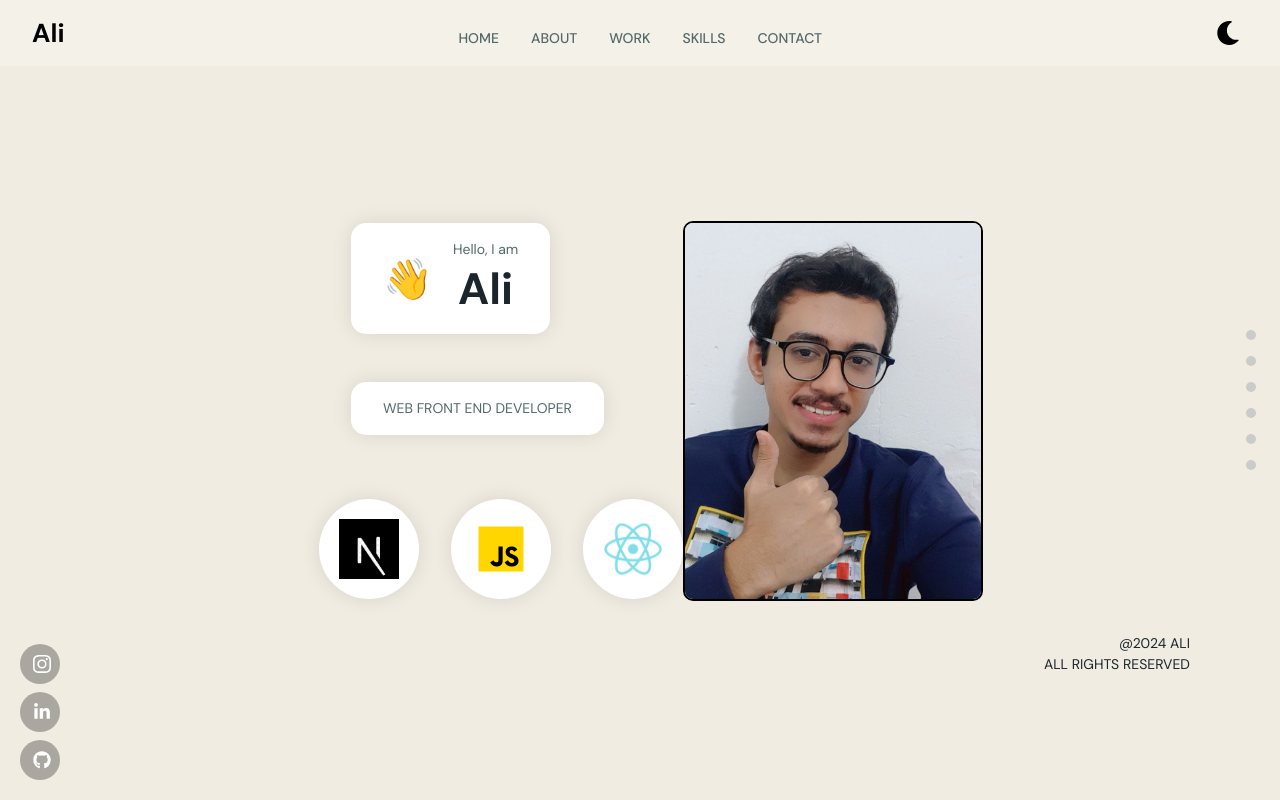
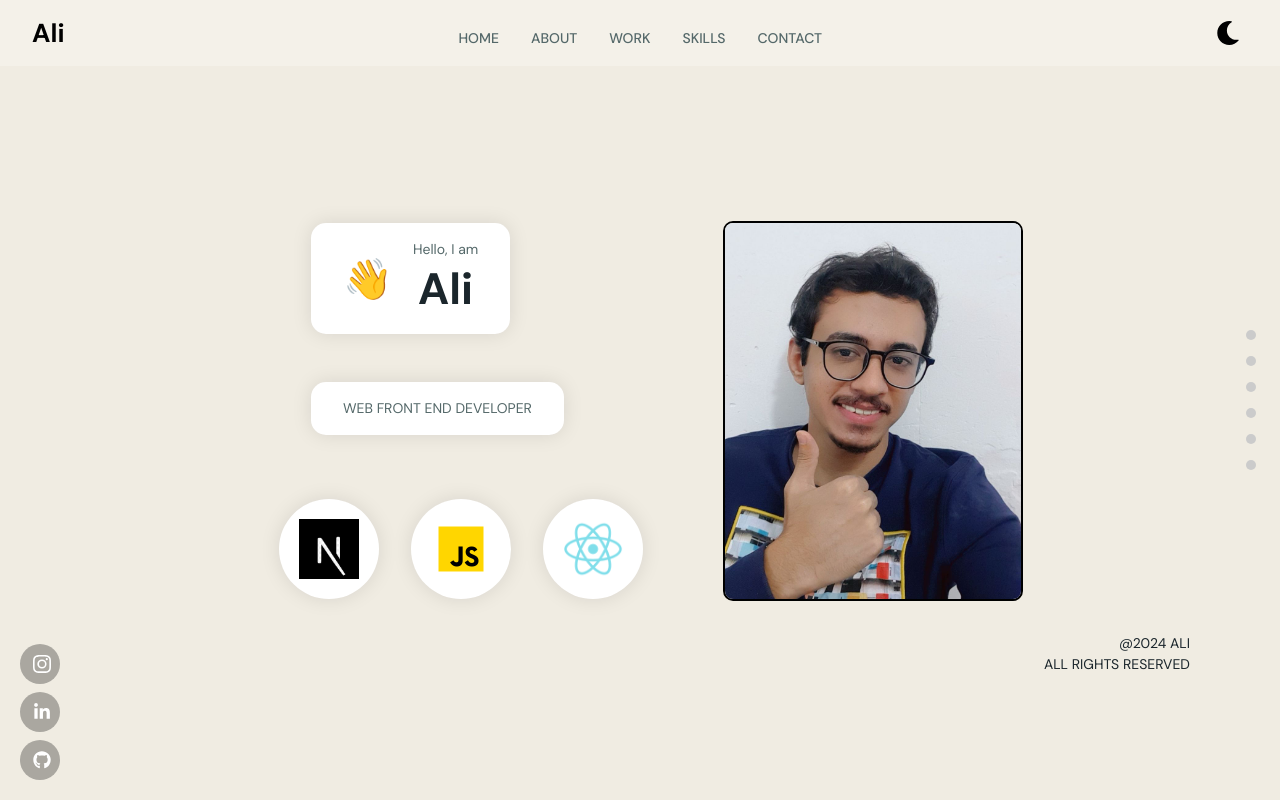
Before and after one commit to 3liqm/portfolio, a React (Create React App) app: page / in a window 1280 px wide. Shown: the top 800 px of the page. Built offline with nearby package versions, Linux system fonts and the light colour scheme.

Commit message:
Update Header.scss

```diff
--- a/src/container/Header/Header.scss
+++ b/src/container/Header/Header.scss
@@ -25,6 +25,7 @@
   padding: 6rem 2rem 0rem;
    display: flex;
   justify-content: space-between;
+  gap: 5rem;
 
   @media screen and (min-width: 2000px) {
     padding-top: 8rem;
```
